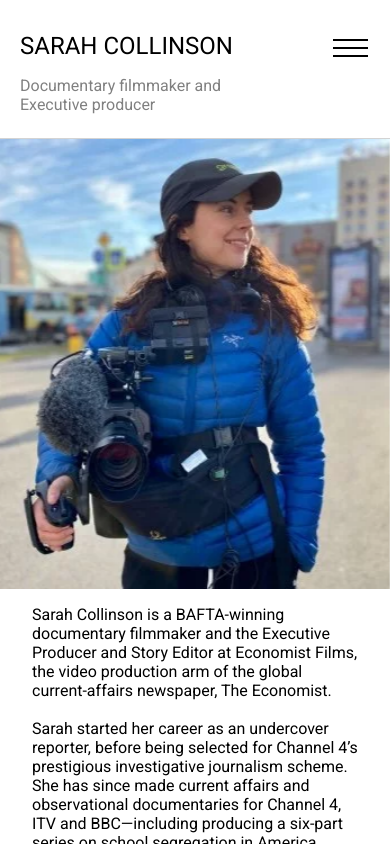
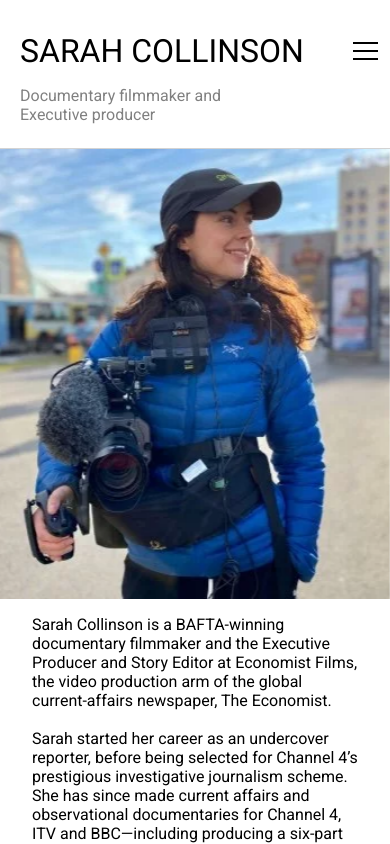
Before and after one commit to InsungMulumba/sarah-collinson, a Next.js app: page / in a window 390 px wide. Shown: the top 844 px of the page. Built offline with nearby package versions, Linux system fonts and the light colour scheme.

Commit message:
small phone menu

```diff
--- a/components/Header/NavBar.tsx
+++ b/components/Header/NavBar.tsx
@@ -62,6 +62,13 @@ const MenuToggle = styled.button`
   @media (min-width: 1280px) {
     display: none;
   }
+
+  @media (max-width: 400px) {
+    margin: 0px;
+    height: fit-content;
+    align-self: baseline;
+    margin-top: 3px;
+  }
   border: none;
 `;
 
@@ -70,6 +77,10 @@ const BurgerMenu = styled.div`
   height: 2px;
   background-color: black;
   margin: 6px;
+
+  @media (max-width: 1280px) {
+    width: 25px;
+  }
 `;
 
 const SlideIn = keyframes`
@@ -112,9 +123,6 @@ const NameTag = styled.div`
   }
   @media (max-width: 1280px) {
     font-size: 32px;
-  }
-  @media (max-width: 400px) {
-    font-size: 24px;
   }
 `;
 
```
